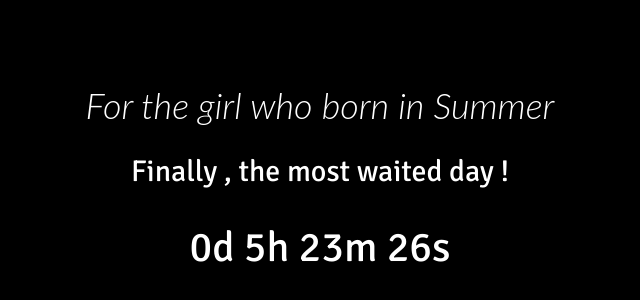
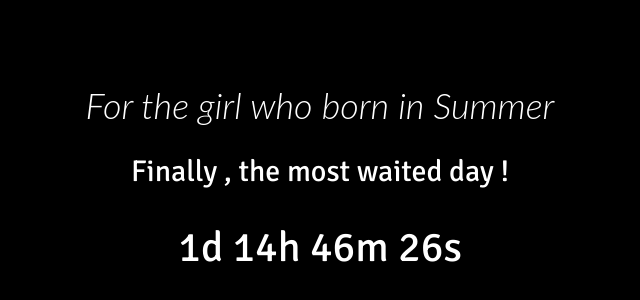
Before and after one commit to bassam2704/916_birthday, a website: page index.html in a window 1280 px wide. Shown: the part 218-518 px from the top of the page, without its empty margins (320-960 px from the left). Drawn offline with nearby package versions, Linux system fonts and the light colour scheme.

Commit message:
Update index.html

```diff
--- a/index.html
+++ b/index.html
@@ -300,7 +300,7 @@
 </body>
 <script>
 	// Set the target date and time (e.g., April 20, 2025 at 3:12 PM)
-	const targetDate = new Date('2025-04-21T14:37:00').getTime();
+	const targetDate = new Date('2025-04-23T00:00:00').getTime();
 
 	function updateCountdown() {
 	  const now = new Date().getTime();
```
